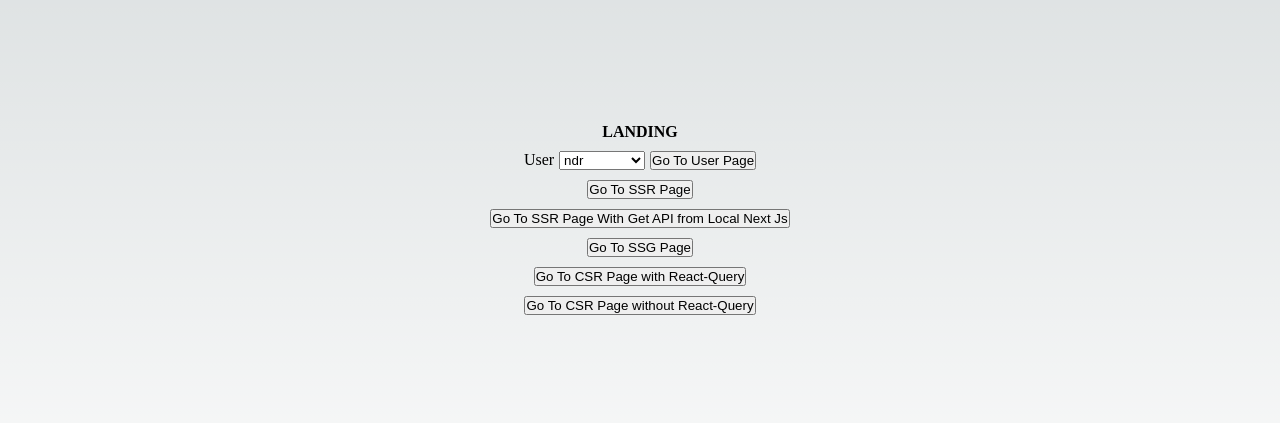
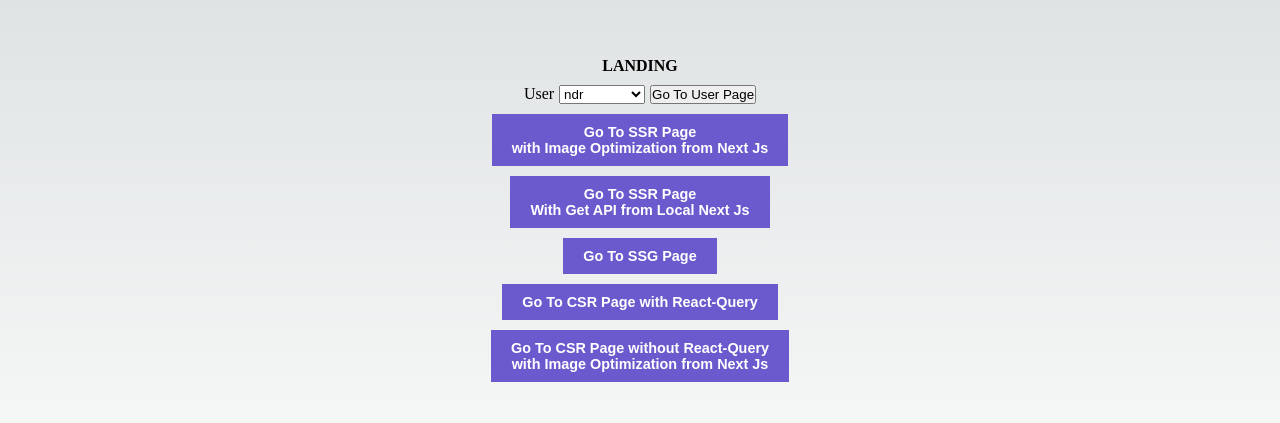
Before and after one commit to ndraaditiya/NextJs-SSR-SSG-CSR, a Next.js app: page / in a window 1280 px wide. Shown: the part 181-604 px from the top of the page. Built offline with nearby package versions, Linux system fonts and the light colour scheme.

Commit message:
add image optimze and style btn

```diff
--- a/src/pages/api/todos/index.tsx
+++ b/src/pages/api/todos/index.tsx
@@ -12,16 +12,10 @@ export default function handler(
   fetch('https://calm-plum-jaguar-tutu.cyclic.app/todos')
     .then((res) => res.json())
     .then((data) => {
+      const { code, data: todos } = data
       res.json({
-        code: 200,
-        data: data.data
+        code,
+        data: todos
       })
     })
-  // res.json({
-  //   code: 200,
-  //   data: [
-  //     { id: 1, name: 'ndr' },
-  //     { id: 2, name: 'ndr' }
-  //   ]
-  // })
 }
--- a/src/pages/index.tsx
+++ b/src/pages/index.tsx
@@ -34,19 +34,19 @@ export default function Home() {
           </Link>
         </div>
         <Link href={`/todos`}>
-          <button>Go To SSR Page</button>
+          <button className={styles.link}>Go To SSR Page <br />with Image Optimization from Next Js</button>
         </Link>
         <Link href={`/todo-get-api-next`}>
-          <button>Go To SSR Page With Get API from Local Next Js</button>
+          <button className={styles.link}>Go To SSR Page<br /> With Get API from Local Next Js</button>
         </Link>
         <Link href={`/todo-ssg`}>
-          <button>Go To SSG Page</button>
+          <button className={styles.link}>Go To SSG Page</button>
         </Link>
         <Link href={`/todo-csr`}>
-          <button>Go To CSR Page with React-Query</button>
+          <button className={styles.link}>Go To CSR Page with React-Query</button>
         </Link>
         <Link href={`/todo-csr-no-rq`}>
-          <button>Go To CSR Page without React-Query</button>
+          <button className={styles.link}>Go To CSR Page without React-Query <br /> with Image Optimization from Next Js</button>
         </Link>
       </main>
     </>
--- a/src/pages/todo-csr-no-rq/index.tsx
+++ b/src/pages/todo-csr-no-rq/index.tsx
@@ -1,6 +1,7 @@
 import { useState, useEffect } from 'react'
 import { useRouter } from 'next/router'
 import { Photos } from '@/interfaces'
+import Image from 'next/image'
 
 const Todo = () => {
   const router = useRouter()
@@ -22,7 +23,8 @@ const Todo = () => {
       {photos && photos.map((d: Photos, i: number) =>
         <div key={i}>
           <p>{d?.title}</p>
-          <img src={d?.thumbnailUrl} loading='lazy' />
+          <Image src={d?.thumbnailUrl} alt={d?.title} />
+          {/* <img src={d?.thumbnailUrl} loading='lazy' /> */}
         </div>
       )}
       <div>Lorem, ipsum dolor sit amet consectetur adipisicing elit. Sed sint aliquam commodi, dolorum cum error natus mollitia. Eaque culpa ab dicta cum iure recusandae sunt assumenda fugiat minima, eum provident!</div>
--- a/src/pages/todos/index.tsx
+++ b/src/pages/todos/index.tsx
@@ -1,4 +1,5 @@
 import { Photos } from "@/interfaces"
+import Image from "next/image"
 import { useRouter } from "next/router"
 
 const Todos = ({ data }: any) => {
@@ -10,7 +11,8 @@ const Todos = ({ data }: any) => {
       {data && data.map((t: Photos, i: number) =>
         <div key={i}>
           <p>{t?.title}</p>
-          <img src={t?.thumbnailUrl} loading='lazy' />
+          <Image src={t?.thumbnailUrl} alt={t?.title} />
+          {/* <img src={t?.thumbnailUrl} loading='lazy' /> */}
         </div>
       )}
       <div>Lorem, ipsum dolor sit amet consectetur adipisicing elit. Sed sint aliquam commodi, dolorum cum error natus mollitia. Eaque culpa ab dicta cum iure recusandae sunt assumenda fugiat minima, eum provident!</div>
--- a/src/styles/Home.module.css
+++ b/src/styles/Home.module.css
@@ -5,6 +5,23 @@
   align-items: center;
   gap: 10px;
   min-height: 100vh;
+}
+
+.link {
+  outline: none;
+  border: none;
+  padding: 10px 20px;
+  background: slateblue;
+  color: #fff;
+  font-size: .9em;
+  font-weight: 600;
+  transition: all .5s ease-in-out;
+}
+
+.link:hover {
+  background: none;
+  color: slateblue;
+  cursor: pointer;
 }
 
 .description {
```
